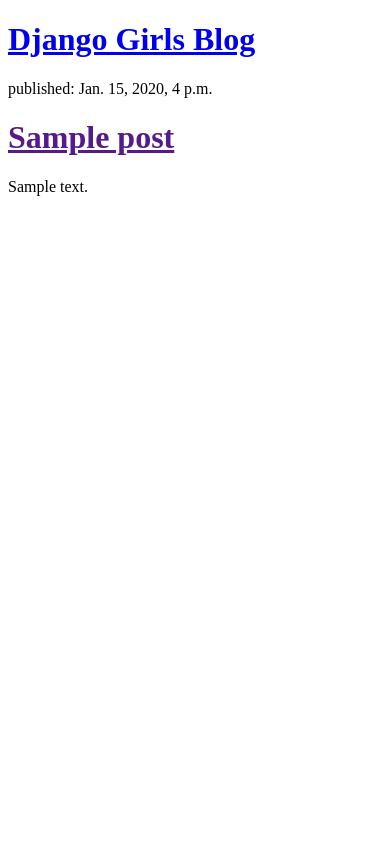
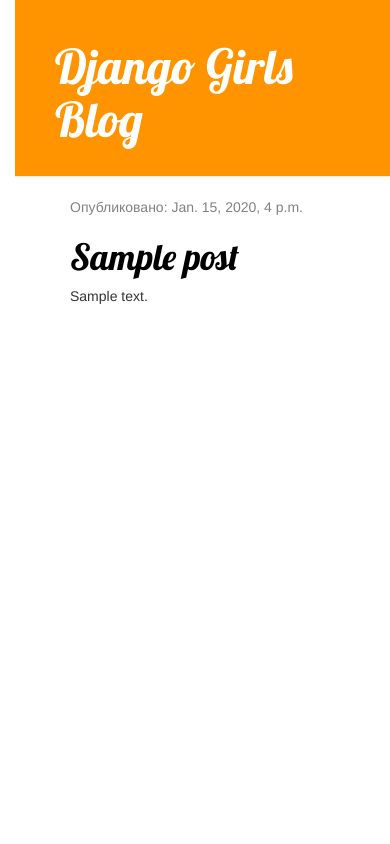
Before and after one commit to kani0798/my-first-blog, a Django app: page / in a window 390 px wide. Run offline with Django 3.2, Linux system fonts and the light colour scheme; tables that the repository leaves empty hold one stand-in row (values such as "Sample post"); some libraries are stand-ins or nearby versions.

Commit message:
Added view and template for detailed blog post as CSS for the site.

```diff
--- /dev/null
+++ b/blog/static/css/blog.css
@@ -0,0 +1,55 @@
+h1 a {
+    color: #FCA205;
+    font-family: 'Lobster';
+}
+
+body {
+    padding-left: 15px;
+}
+
+.page-header {
+    background-color: #ff9400;
+    margin-top: 0;
+    padding: 20px 20px 20px 40px;
+}
+
+.page-header h1, .page-header h1 a, .page-header h1 a:visited, .page-header h1 a:active {
+    color: #ffffff;
+    font-size: 36pt;
+    text-decoration: none;
+}
+
+.content {
+    margin-left: 40px;
+}
+
+h1, h2, h3, h4 {
+    font-family: 'Lobster', cursive;
+}
+
+.date {
+    color: #828282;
+}
+
+.save {
+    float: right;
+}
+
+.post-form textarea, .post-form input {
+    width: 100%;
+}
+
+.top-menu, .top-menu:hover, .top-menu:visited {
+    color: #ffffff;
+    float: right;
+    font-size: 26pt;
+    margin-right: 20px;
+}
+
+.post {
+    margin-bottom: 70px;
+}
+
+.post h1 a, .post h1 a:visited {
+    color: #000000;
+}
--- /dev/null
+++ b/blog/templates/blog/base.html
@@ -0,0 +1,25 @@
+{% load static %}
+<html lang="en">
+<head>
+	<meta charset="UTF-8">
+	<title>Kani's blog</title>
+	<link rel="stylesheet" href="//maxcdn.bootstrapcdn.com/bootstrap/3.2.0/css/bootstrap.min.css">
+	<link rel="stylesheet" href="//maxcdn.bootstrapcdn.com/bootstrap/3.2.0/css/bootstrap-theme.min.css">
+	<link href="https://fonts.googleapis.com/css?family=Lobster&subset=latin,cyrillic" rel="stylesheet" type="text/css">
+	<link rel="stylesheet" href="{% static 'css/blog.css' %}">
+
+</head>
+<body>
+	<div class="page-header">
+        <h1><a href="/">Django Girls Blog</a></h1>
+    </div>
+    <div class="content container">
+        <div class="row">
+            <div class="col-md-8">
+            {% block content %}
+            {% endblock %}
+            </div>
+        </div>
+    </div>
+</body>
+</html>
--- a/blog/templates/blog/post_list.html
+++ b/blog/templates/blog/post_list.html
@@ -1,20 +1,13 @@
-<!DOCTYPE html>
-<html lang="en">
-<head>
-	<meta charset="UTF-8">
-	<title>Kani's blog</title>
-</head>
-<body>
-	<div>
-		<h1><a href="/">Django Girls Blog</a></h1>
-	</div>
+{% extends 'blog/base.html' %}
 
-	{% for post in posts %}
-		<div>
-			<p>published: {{ post.published_date }}</p>
-			<h1><a href="">{{ post.title }}</a></h1>
-			<p>{{ post.text|linebreaksbr }}</p>
-		</div>
-	{% endfor %}
-</body>
-</html>
+{% block content %}
+    {% for post in posts %}
+        <div class="post">
+            <div class="date">
+                <p>Опубликовано: {{ post.published_date }}</p>
+            </div>
+            <h1><a href="{% url 'post_detail' pk=post.pk %}">{{ post.title }}</a></h1>
+            <p>{{ post.text|linebreaksbr }}</p>
+        </div>
+    {% endfor %}
+{% endblock %}
--- a/blog/urls.py
+++ b/blog/urls.py
@@ -4,4 +4,5 @@ from . import views
 
 urlpatterns = [
     path('', views.post_list, name='post_list'),
+    path('post/<int:pk>/', views.post_detail, name='post_detail'),
 ]
--- a/blog/views.py
+++ b/blog/views.py
@@ -1,4 +1,4 @@
-from django.shortcuts import render
+from django.shortcuts import render, get_object_or_404
 from .models import Post
 from django.utils import timezone
 
@@ -6,3 +6,8 @@ from django.utils import timezone
 def post_list(request):
     posts = Post.objects.filter(published_date__lte=timezone.now()).order_by('published_date')
     return render(request, 'blog/post_list.html', {'posts': posts})
+
+
+def post_detail(request, pk):
+    post = get_object_or_404(Post, pk=pk)
+    return render(request, 'blog/post_detail.html', {'post': post})
```
Also changed, not shown: blog/templates/blog/post_detail.html (added, +13 -0 lines).
